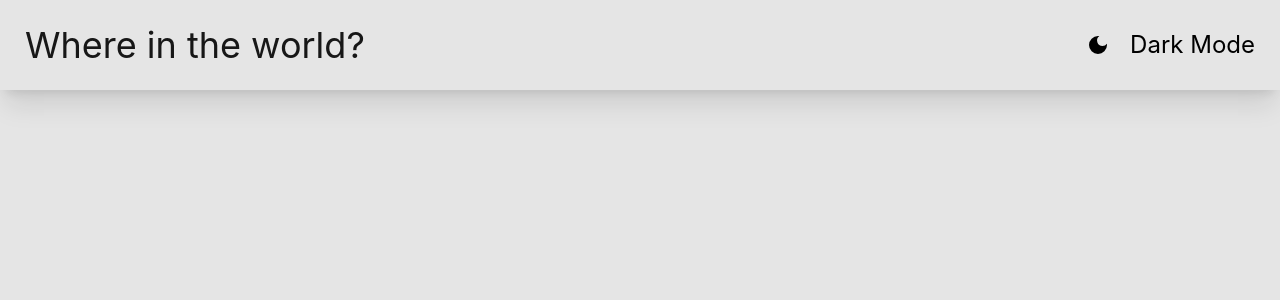
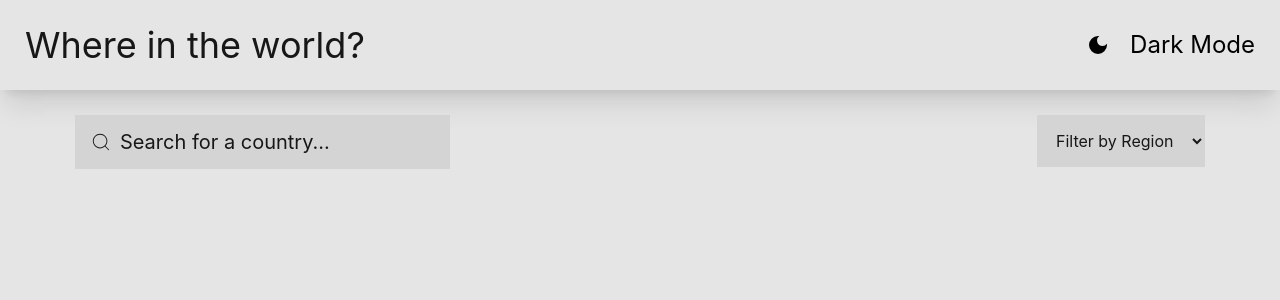
Before and after one commit to markopersonally/countries-app, a React (Create React App) app: page / in a window 1280 px wide. Shown: the top 300 px of the page. Built offline with nearby package versions, Linux system fonts and the light colour scheme.

Commit message:
next steps

```diff
--- a/src/App.js
+++ b/src/App.js
@@ -1,4 +1,5 @@
 import { useState } from "react";
+import Home from "./components/Home.jsx";
 import { MdOutlineDarkMode } from "react-icons/md";
 import { MdDarkMode } from "react-icons/md";
 import "./App.css";
@@ -33,6 +34,7 @@ function App() {
             )}
           </button>
         </header>
+        <Home />
       </main>
     </div>
   );
--- a/src/components/Home.jsx
+++ b/src/components/Home.jsx
@@ -1,14 +1,26 @@
-import React from "react";
-import { Select, Option } from "@material-tailwind/react";
+import { CiSearch } from "react-icons/ci";
 
 export default function Home() {
   return (
-      <Select variant="static" label="Select Version">
-        <Option>Material Tailwind HTML</Option>
-        <Option>Material Tailwind React</Option>
-        <Option>Material Tailwind Vue</Option>
-        <Option>Material Tailwind Angular</Option>
-        <Option>Material Tailwind Svelte</Option>
-      </Select>
+    <form className="mx-[50px] p-[25px] flex justify-between  dark:text-neutral-100">
+      <div className="p-[15px] flex items-center gap-2 bg-neutral-300 dark:bg-neutral-700 text-xl">
+        <CiSearch className="text-2xl text-neutral-900 dark:text-neutral-100" />
+        <input
+          type="search"
+          placeholder="Search for a country..."
+          className="w-full h-full placeholder-neutral-900 dark:placeholder-neutral-100 bg-neutral-300 dark:bg-neutral-700 dark:text-neutral-100 outline-none"
+        />
+      </div>
+      <div>
+        <select class="p-[15px] w-full bg-neutral-300 dark:bg-neutral-700 text-neutral-900 dark:text-neutral-100">
+          <option selected>Filter by Region</option>
+          <option value="africa">Africa</option>
+          <option value="america">America</option>
+          <option value="asia">Asia</option>
+          <option value="europe">Europe</option>
+          <option value="oceania">Oceania</option>
+        </select>
+      </div>
+    </form>
   );
 }
```
